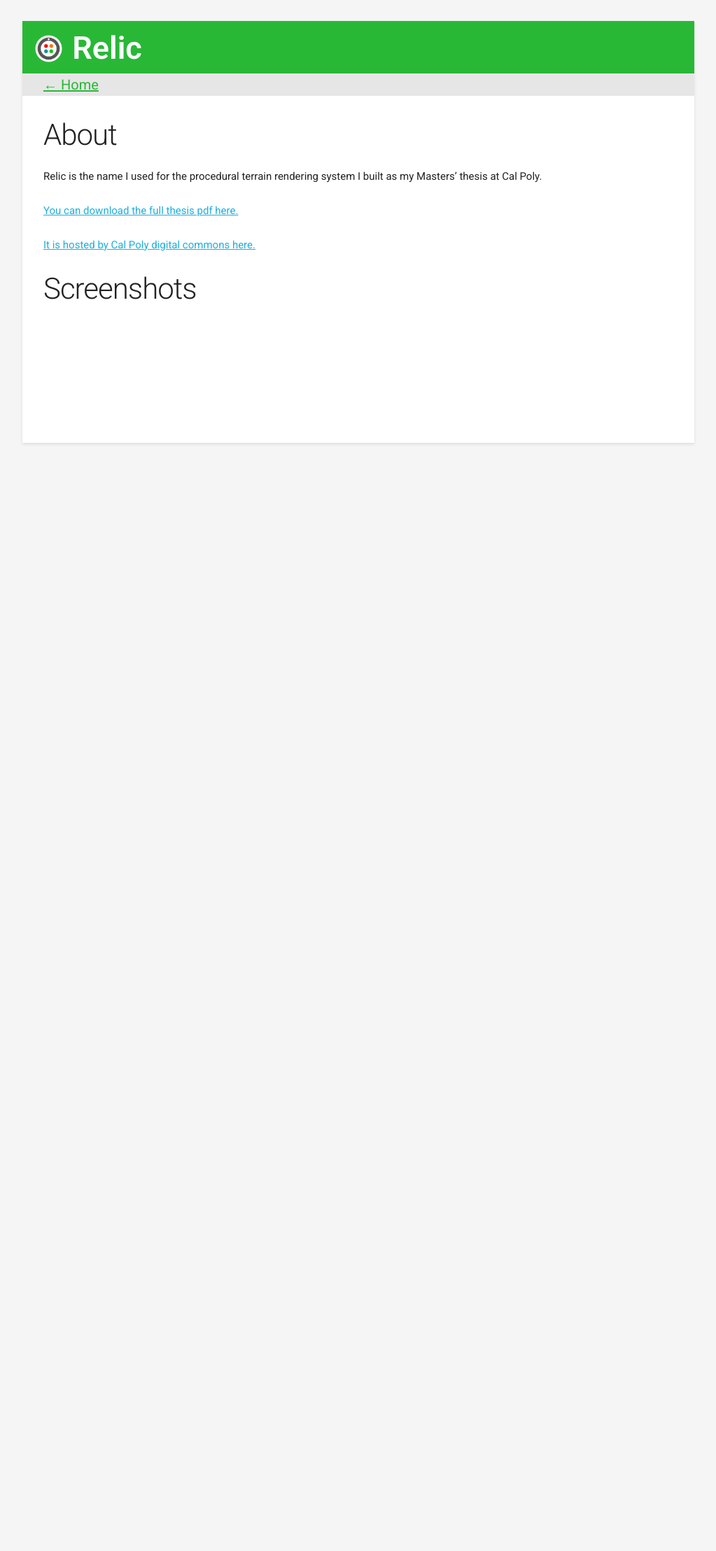
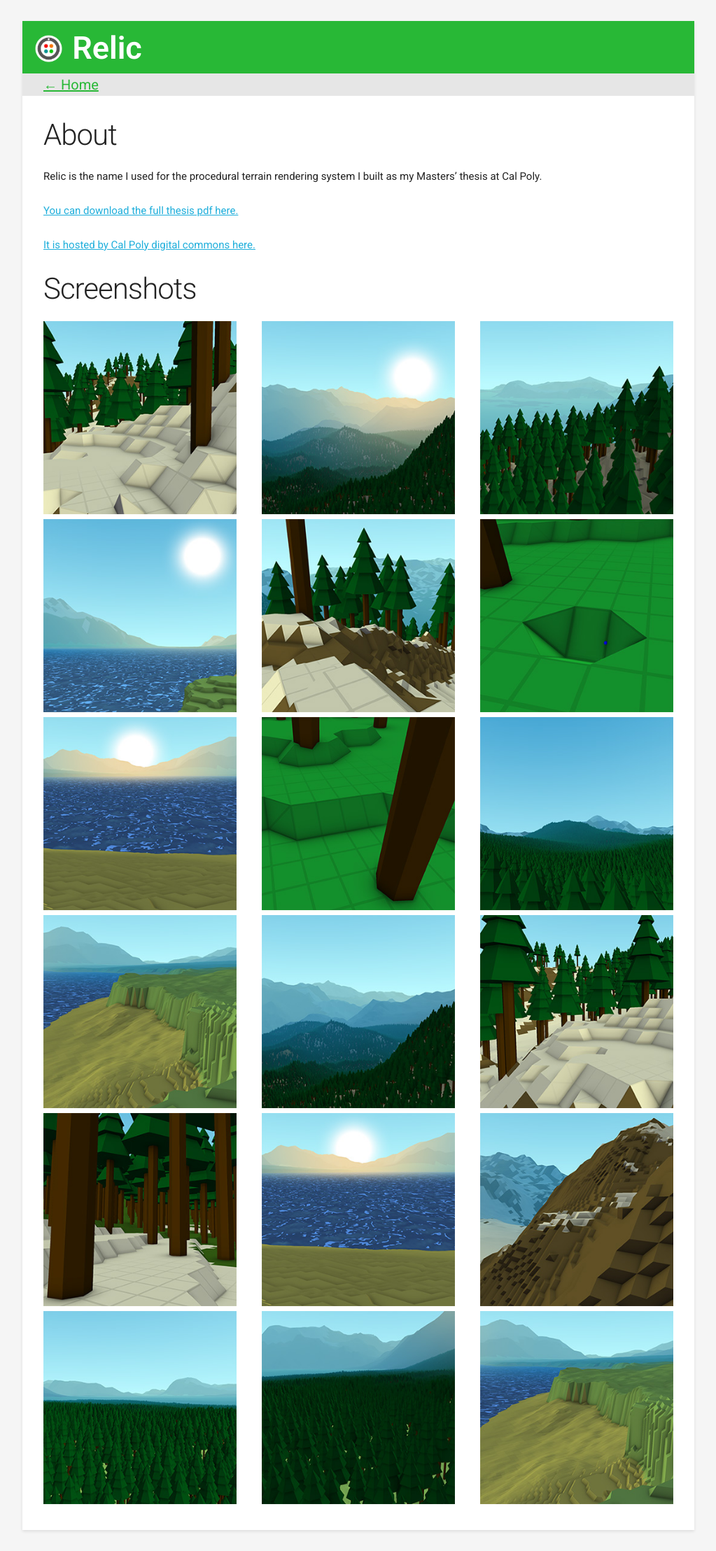
Before and after one commit to iondune/iondune.com, a Jekyll site: the page built from projects/relic.md, in a window 1280 px wide. Shown: the whole page at 70% size, without its empty margins (128-1151 px from the left). Built offline with Jekyll 4.4.1, drawn with Linux system fonts in a browser that asks for light colours; before the commit the page ends 900 px from its top, so only the background shows below that.

Commit message:
Fix relic screenshot urls

```diff
--- a/_config.yml
+++ b/_config.yml
@@ -1,6 +1,6 @@
 
 # Site settings
-baseurl: "/"
+baseurl: ""
 url: "http://projects.iondune.com"
 
 # Build settings
--- a/projects/relic.md
+++ b/projects/relic.md
@@ -22,8 +22,8 @@ Relic is the name I used for the procedural terrain rendering system I built as
 {% endif %}
 
 <div class="one-third column">
-  <a href="{{ site.baseurl }}img/relic/screenshot{{ i }}.png">
-    <img class="img-thumbnail" src="{{ site.baseurl }}img/relic/screenshot{{ i }}.jpg" alt="{{ screenshot.file }}" />
+  <a href="{{ site.baseurl }}/img/relic/screenshot{{ i }}.png">
+    <img class="img-thumbnail" src="{{ site.baseurl }}/img/relic/screenshot{{ i }}.jpg" alt="{{ screenshot.file }}" />
   </a>
 </div>
 
```
